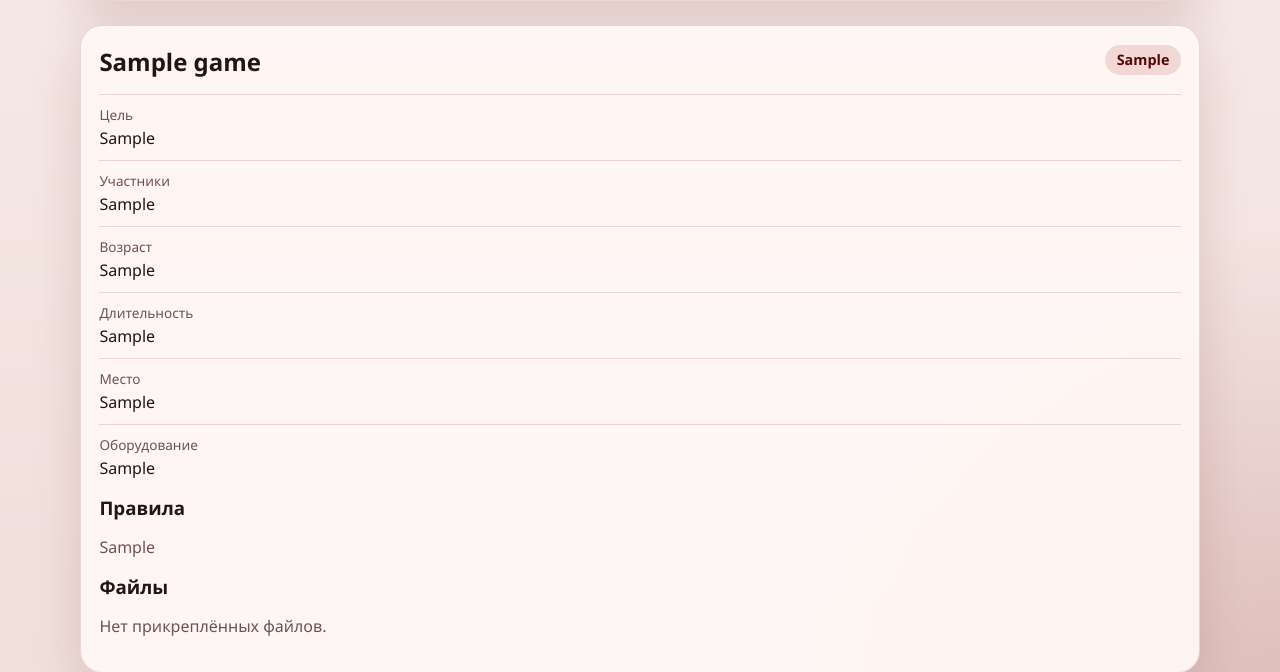
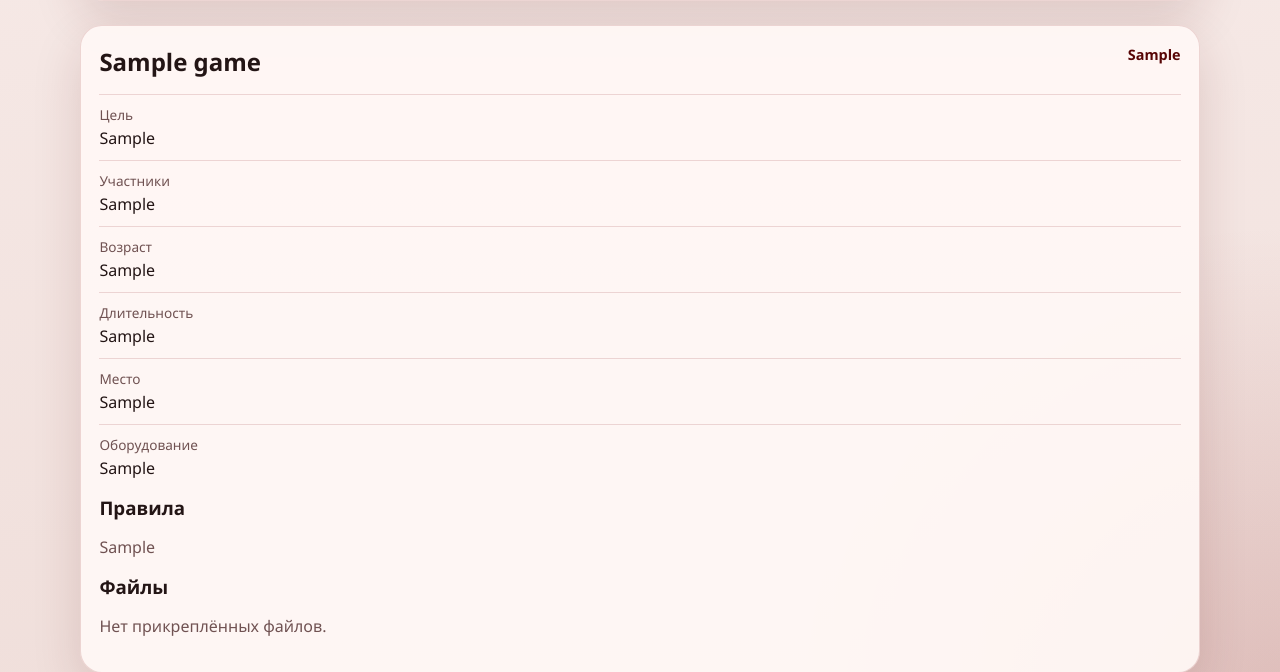
Before and after one commit to Wool5443/games_manual, a Flask app: page /games in a window 1280 px wide. Shown: the part 733-1405 px from the top of the page. Run offline with Flask 3, Linux system fonts and the light colour scheme; data comes from the database, SQL or seed files in the repository; tables that the repository leaves empty hold one stand-in row (values such as "Sample post").

Commit message:
Simplify category display in game cards

```diff
--- a/static/styles.css
+++ b/static/styles.css
@@ -503,38 +503,23 @@ small {
 }
 
 .tag-list {
-  display: inline-flex;
-  flex-wrap: wrap;
-  gap: 0.45rem;
-  justify-content: flex-end;
-  align-items: flex-start;
   width: fit-content;
   max-width: min(100%, 60%);
   min-width: 0;
   margin-left: auto;
   align-self: flex-start;
+  color: var(--accent-dark);
+  font-size: 0.9rem;
+  font-weight: 700;
+  white-space: normal;
+  word-break: normal;
+  overflow-wrap: break-word;
+  text-align: right;
 }
 
 .card-header h2,
 .card h3 {
   margin: 0;
-}
-
-.tag {
-  display: inline-block;
-  padding: 0.35rem 0.7rem;
-  border-radius: 999px;
-  background: var(--accent-soft);
-  color: var(--accent-dark);
-  font-size: 0.9rem;
-  font-weight: 700;
-  width: auto;
-  max-width: 100%;
-  min-width: 0;
-  white-space: normal;
-  word-break: normal;
-  overflow-wrap: break-word;
-  text-align: right;
 }
 
 .details {
@@ -912,11 +897,12 @@ small {
   }
 
   .tag-list {
-    justify-content: flex-start;
     max-width: 100%;
     width: 100%;
     margin-left: 0;
+    text-align: left;
   }
+
 }
 
 @media (max-width: 860px) {
--- a/templates/games_list.html
+++ b/templates/games_list.html
@@ -124,11 +124,7 @@
       <article class="card">
         <div class="card-header">
           <h2>{{ game['title'] }}</h2>
-          <div class="tag-list">
-            {% for item in parse_multi_categories(game['game_type']) %}
-              <span class="tag">{{ item }}</span>
-            {% endfor %}
-          </div>
+          <div class="tag-list">{{ parse_multi_categories(game['game_type'])|join(', ') }}</div>
         </div>
         <dl class="details">
           <div><dt>Цель</dt><dd>{{ game['goal'] }}</dd></div>
```
